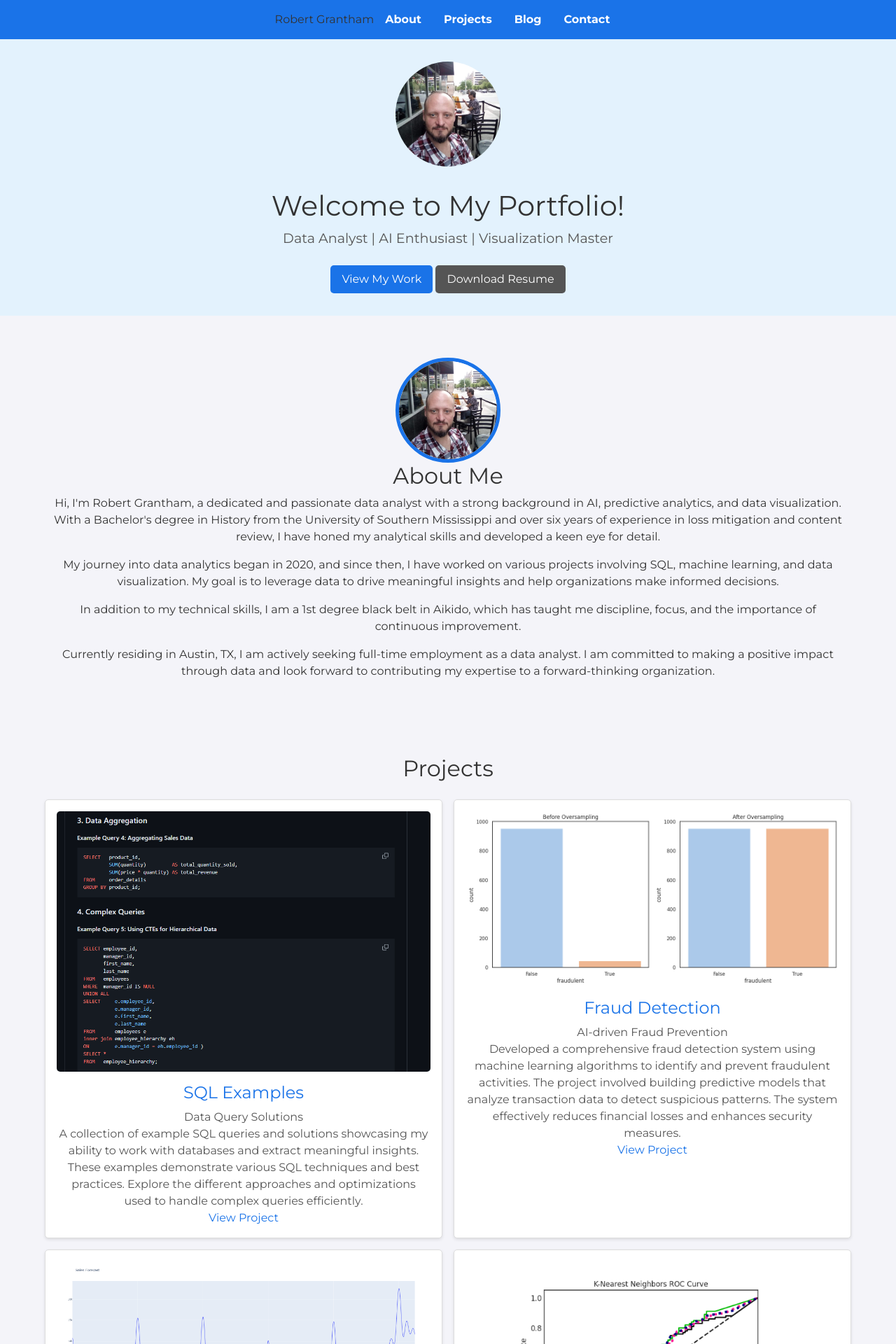
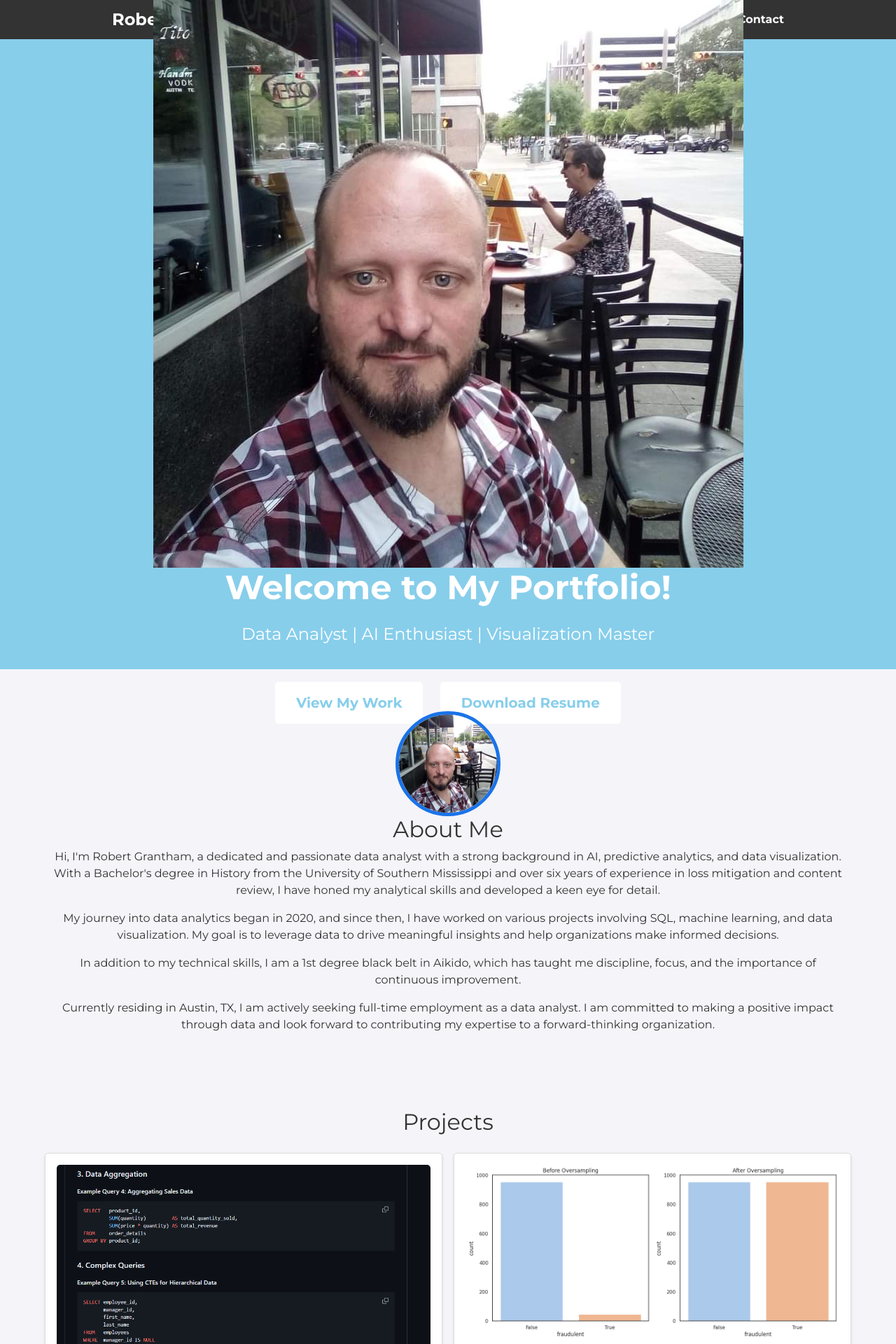
Before and after one commit to rgrantham82/rgrantham82.github.io, a Jekyll site: the page built from index.html, in a window 1280 px wide. Shown: the top 1920 px of the page at 70% size. Built offline with Jekyll 4.4.1, drawn with Linux system fonts in a browser that asks for light colours; nearby versions of some CDN libraries.

Commit message:
Update styles.css

```diff
--- a/assets/css/styles.css
+++ b/assets/css/styles.css
@@ -35,80 +35,88 @@ img {
 
 /* Header Styles */
 header {
-    background-color: #1a73e8;
-    padding: 1rem 0;
-    text-align: center;
+    background-color: #333;
+    color: white;
+    padding: 10px 0;
 }
 
 header nav {
     display: flex;
-    justify-content: center;
+    justify-content: space-between;
     align-items: center;
+    max-width: 1000px;
+    margin: 0 auto;
+    padding: 0 20px;
 }
 
-header nav ul {
+.nav-left {
+    font-size: 1.5rem;
+    font-weight: 700;
+}
+
+.nav-right ul {
     list-style-type: none;
     padding: 0;
     margin: 0;
     display: flex;
 }
 
-header nav ul li {
-    margin: 0 1rem;
+.nav-right li {
+    margin-left: 20px;
 }
 
-header nav ul li a {
-    color: #fff;
+.nav-right a {
+    color: white;
     text-decoration: none;
     font-weight: bold;
 }
 
+.nav-right a:hover {
+    text-decoration: underline;
+}
+
 /* Hero Section Styles */
 #hero {
-    background-color: #e3f2fd;
-    padding: 2rem 0;
+    display: flex;
+    align-items: center;
+    justify-content: center;
+    height: 100vh;
+    background-color: #87ceeb; /* Serene sky blue */
+    color: white;
     text-align: center;
+    padding: 0 20px;
 }
 
-#hero .profile-photo {
-    border-radius: 50%;
-    width: 150px;
-    height: 150px;
-    object-fit: cover;
-    margin-bottom: 1rem;
+#hero .hero-content {
+    max-width: 600px;
 }
 
 #hero h1 {
-    margin: 1rem 0 0.5rem 0;
-    font-size: 2.5rem;
+    font-size: 3rem;
+    margin: 0;
+    font-weight: 700;
 }
 
 #hero p {
-    margin: 0.5rem 0;
-    font-size: 1.2rem;
-    color: #555;
+    font-size: 1.5rem;
+    margin: 20px 0 40px;
+    font-weight: 400;
 }
 
 #hero .cta-button {
     display: inline-block;
-    margin-top: 1rem;
-    padding: 0.5rem 1rem;
-    background-color: #1a73e8;
-    color: #fff;
+    padding: 15px 30px;
+    font-size: 1.25rem;
+    color: #87ceeb;
+    background-color: white;
+    border-radius: 5px;
     text-decoration: none;
-    border-radius: 5px;
-}
-
-#hero .cta-button.secondary {
-    background-color: #555;
+    font-weight: 700;
+    margin: 10px;
 }
 
 #hero .cta-button:hover {
-    background-color: #1558b0;
-}
-
-#hero .cta-button.secondary:hover {
-    background-color: #333;
+    background-color: #f0f0f0;
 }
 
 /* Scroll-to-Top Button */
```
